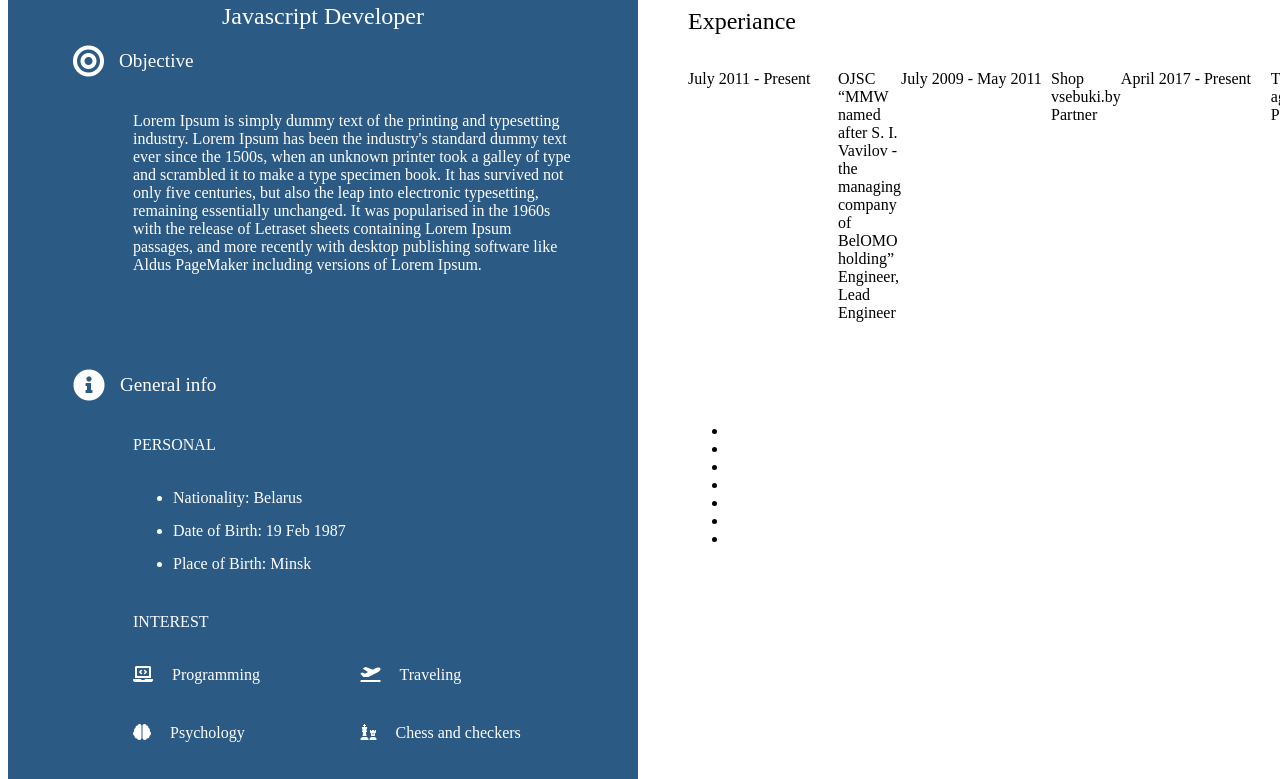
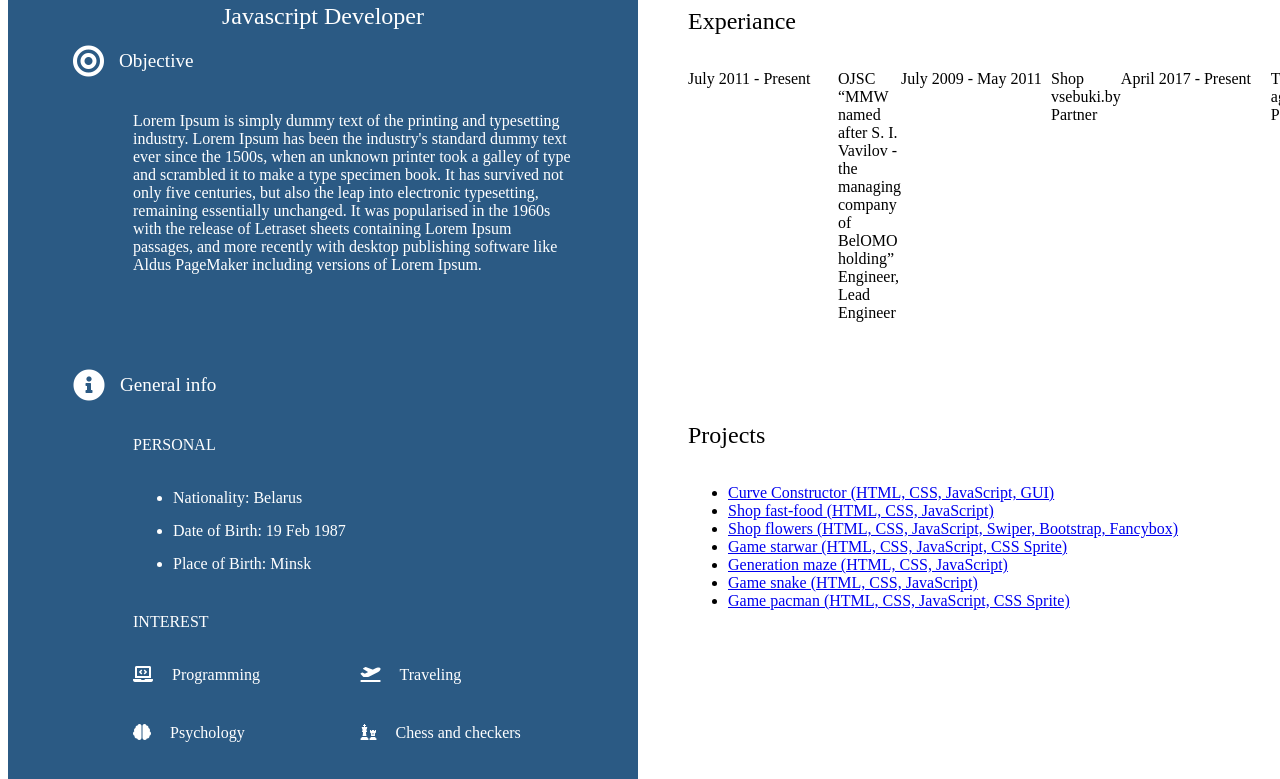
Before and after one commit to EvgenPrushk/Resume2021, a plain HTML site: page index.html in a window 1280 px wide. Shown: the part 407-1186 px from the top of the page. Drawn offline with Linux system fonts and the light colour scheme.

Commit message:
feat: add link in project

```diff
--- a/index.html
+++ b/index.html
@@ -295,30 +295,73 @@
         </div>
 
         <div class="main__item">
-          <span class="main__item-title"></span>
+          <span class="main__item-title">Projects</span>
           <div class="main__item-body">
             <ul class="portfolio__list">
               <li class="portfolio__list-item">
-                <a href="" class="portfolio__list-link"></a>
+                <a
+                  href="https://evgenprushk.github.io/bezier/"
+                  class="portfolio__list-link"
+                  target="_blank"
+                  title="link curve constructor"
+                  >Curve Constructor (HTML, CSS, JavaScript, GUI)</a
+                >
               </li>
               <li class="portfolio__list-item">
-                <a href="" class="portfolio__list-link"></a>
+                <a
+                  href="https://evgenprushk.github.io/fastfood-/index.html"
+                  class="portfolio__list-link"
+                  target="_blank"
+                  title="link shop fast-food"
+                  >Shop fast-food (HTML, CSS, JavaScript)</a
+                >
               </li>
               <li class="portfolio__list-item">
-                <a href="" class="portfolio__list-link"></a>
+                <a
+                  href="https://evgenprushk.github.io/flowers/"
+                  class="portfolio__list-link"
+                  target="_blank"
+                  title="link shop flowers"
+                  >Shop flowers (HTML, CSS, JavaScript, Swiper, Bootstrap, Fancybox)</a
+                >
               </li>
               <li class="portfolio__list-item">
-                <a href="" class="portfolio__list-link"></a>
+                <a
+                  href="https://evgenprushk.github.io/starwar/"
+                  class="portfolio__list-link"
+                  target="_blank"
+                  title="link game starwar"
+                  >Game starwar (HTML, CSS, JavaScript, CSS Sprite)</a
+                >
               </li>
               <li class="portfolio__list-item">
-                <a href="" class="portfolio__list-link"></a>
+                <a
+                  href="https://evgenprushk.github.io/maze/"
+                  class="portfolio__list-link"
+                  target="_blank"
+                  title="link generation maze"
+                  >Generation maze (HTML, CSS, JavaScript)</a
+                >
               </li>
               <li class="portfolio__list-item">
-                <a href="" class="portfolio__list-link"></a>
+                <a
+                  href="https://evgenprushk.github.io/snake/"
+                  class="portfolio__list-link"
+                  target="_blank"
+                  title="link game snake"
+                  >Game snake (HTML, CSS, JavaScript)</a
+                >
               </li>
               <li class="portfolio__list-item">
-                <a href="" class="portfolio__list-link"></a>
+                <a
+                  href="https://evgenprushk.github.io/pacman/"
+                  class="portfolio__list-link"
+                  target="_blank"
+                  title="link game pacman"
+                  >Game pacman  (HTML, CSS, JavaScript, CSS Sprite)</a
+                >
               </li>
+
             </ul>
           </div>
         </div>
```
